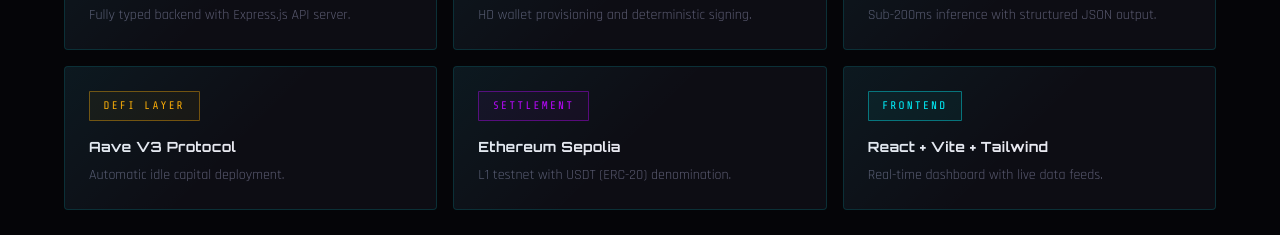
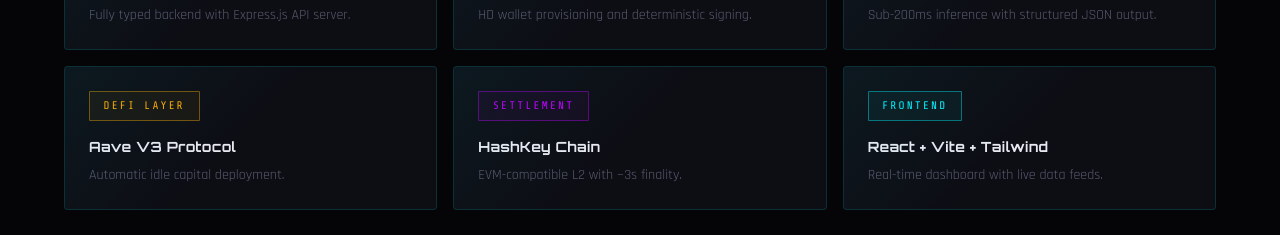
Before and after one commit to mendouksaiii/m-fi-underwriter, a React (Vite) app: page / in a window 1280 px wide. Shown: the part 2132-2367 px from the top of the page. Built offline with nearby package versions, Linux system fonts and the light colour scheme; no server answers.

Commit message:
fix: update tech stack settlement string in landing page to HashKey Chain

```diff
--- a/frontend/pages/LandingPage.tsx
+++ b/frontend/pages/LandingPage.tsx
@@ -183,7 +183,7 @@
               { label: 'Treasury', title: 'Tether WDK (EVM)', desc: 'HD wallet provisioning and deterministic signing.', color: 'pink' },
               { label: 'AI Engine', title: 'Groq LLaMA 3.1 8B', desc: 'Sub-200ms inference with structured JSON output.', color: 'lime' },
               { label: 'DeFi Layer', title: 'Aave V3 Protocol', desc: 'Automatic idle capital deployment.', color: 'amber' },
-              { label: 'Settlement', title: 'Ethereum Sepolia', desc: 'L1 testnet with USDT (ERC-20) denomination.', color: 'purple' },
+              { label: 'Settlement', title: 'HashKey Chain', desc: 'EVM-compatible L2 with ~3s finality.', color: 'purple' },
               { label: 'Frontend', title: 'React + Vite + Tailwind', desc: 'Real-time dashboard with live data feeds.', color: 'cyan' },
             ].map((t, i) => (
               <div key={i} className="neon-card p-6">
```
